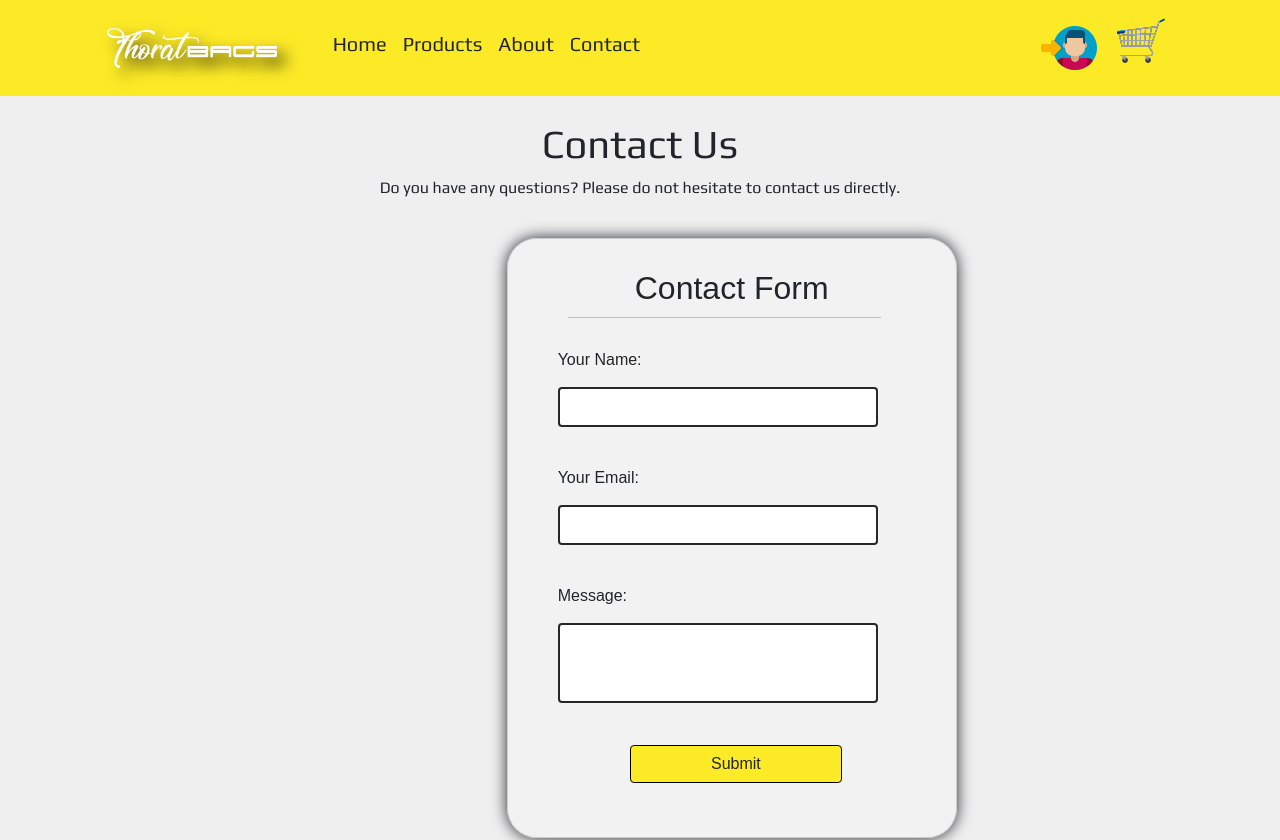
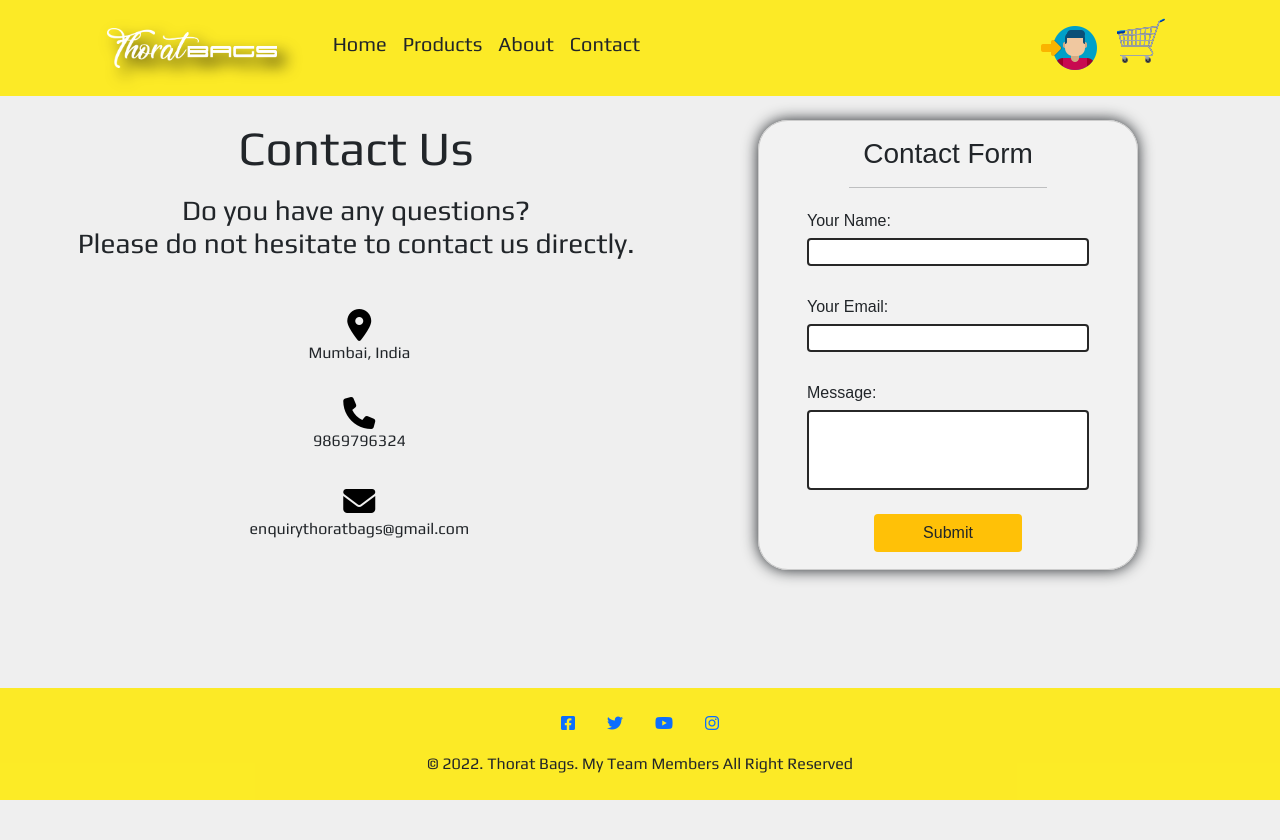
Before and after one commit to sidmadke/EBAGS, a React (Create React App) app: page /contact in a window 1280 px wide. Shown: the top 840 px of the page. After the commit the page ends 800 px from the top, so only its background shows below. Built offline with nearby package versions, Linux system fonts and the light colour scheme; a web font is replaced by a local one.

Commit message:
modified site

```diff
--- a/package.json
+++ b/package.json
@@ -21,7 +21,8 @@
     "start": "react-scripts start",
     "build": "react-scripts build",
     "test": "react-scripts test",
-    "eject": "react-scripts eject"
+    "eject": "react-scripts eject",
+    "serve": "nodemon server.js"
   },
   "eslintConfig": {
     "extends": [
--- a/src/components/navbar.jsx
+++ b/src/components/navbar.jsx
@@ -3,16 +3,18 @@ import { Link, NavLink } from 'react-router-dom';
 
 const Navbar = () => {
   return (
-    <nav className="navbar navbar-expand-lg primary-color navbar-dark">
-      <div className="container-fluid col-10 p-0 max-width-1600">
-        <NavLink class="navbar-brand me-5 logo" to="/"><img src="../images/textbag.png" alt="Thorat Bags" width="170" height="40" /></NavLink>
-        <button className="navbar-toggler" type="button" data-bs-toggle="collapse" data-bs-target="#navbarNavAltMarkup" aria-controls="navbarNavAltMarkup" aria-expanded="false" aria-label="Toggle navigation">
-          <span className="navbar-toggler-icon"></span>
-        </button>
-        <div className="collapse navbar-collapse " id="navbarNavAltMarkup">
-          <div className="navbar-nav ">
+    <nav className="navbar navbar-expand-lg primary-color navbar-light ">
+      {/* <div className='d-flex'> */}
+        <div className="container-fluid col-10 p-0 max-width-1600">
+          <NavLink class="navbar-brand me-5 logo" to="/"><img src="../images/textbag.png" alt="Thorat Bags" width="170" height="40" /></NavLink>
+          <button className="navbar-toggler" type="button" data-bs-toggle="collapse" data-bs-target="#navbarNavAltMarkup" aria-controls="navbarNavAltMarkup" aria-expanded="false" aria-label="Toggle navigation">
+            <span className="navbar-toggler-icon"></span>
+          </button>
+
+        <div className=" navbar-collapse" id="navbarNavAltMarkup">
+          <div className="navbar-nav">
             <NavLink className="nav-link text-dark" aria-current="page" to="/home"><h5>Home</h5></NavLink>
-            <a className="nav-link text-dark" href="#Category"><h5>Products</h5></a>
+            <a className="nav-link text-dark" href="/home #Category"><h5>Products</h5></a>
             <NavLink className="nav-link text-dark" to="/about"><h5>About</h5></NavLink>
             <NavLink className="nav-link text-dark" to="/contact"><h5>Contact</h5></NavLink>
           </div>
--- a/src/index.css
+++ b/src/index.css
@@ -79,73 +79,56 @@ code {
 /* Form By Farde */
 .form_main{
   /* position: relative; */
-  display: block;
+  /* display: block;
   top: 50px;
-  right: 0%;
+  right: 0%; */
   /* right: 100px; */
-  width: 450px;
-  height: 600px;
+  width: 380px;
+  height: 450px;
   border: 1px solid #ccc;
   /* margin: auto; */
-  margin-top: 38px;
-  margin-left: 400px;
+  /* margin-top: 38px;
+  margin-left: 400px; */
   background-color: #ffffff2b;
-  padding: 30px 50px 30px 50px;
+  /* padding: 30px 50px 30px 50px; */
   font-family: 'Poppins', sans-serif;
   box-shadow: 0 0 15px;
   border-radius: 30px;
 }
 
-.form_main h2{
-  text-align: center;
-  /* font-size: 2rem; */
-  /* margin-top: 40px */
-
-}
-
 .form_main hr{
-  width:90%;
-  margin: 10px 0px 20px 10px;
-
-
+  width:70%;
 }
 
 label{
   /* font-size: 1.2rem; */
-  margin:10px 0;
+  margin:5px 0;
 
 }
 
 
 .form-control{
-  height:40px;
-  width: 92%;
-  /* width:290px; */
-  border:2.5px solid rgba(0, 0, 0, 0.84);
-  margin:0 0;
-  margin-top: 5px;
-  margin-bottom: 5px;
-  padding-left:10px;
-  font-size: 1.2rem;
+  border:2px solid rgba(0, 0, 0, 0.84);
+  font-size: 0.5rem;
 }
 
 #Message{
   height:80px;
   resize: none;
 }
-.btn{
-  text-align: center;
+ /* .btn{
+ text-align: center;
 
 
 }
 button{
-  /* padding: 12px 45px; */
+  padding: 12px 45px;
   background-color: rgb(0, 0, 0);
   border-radius: 15px;
   color: #fff;
   font-size: 20px;
   font-weight: 700;
-  /* margin: 0px 110px; */
+  margin: 0px 110px;
   font-family: 'Ubuntu', sans-serif;
 }
 
@@ -160,7 +143,7 @@ button{
 }
 button:hover{
   cursor: pointer;
-}
+} */
 
 /* Chip setcode contact */
 /* Below line is write to use Google font online */
--- a/src/pages/about.jsx
+++ b/src/pages/about.jsx
@@ -5,12 +5,12 @@ const About = () => {
         <div className='col-10 offset-1'>
             <div className='row'>
                 <div className='col-6 mt-5'>
-                    <img src='/images/about.jpg' className='col-9' />
+                    <img src='/img/thoratbags logo black.png' className='col-9 logo' />
                 </div>
                 <div className='col-6 mt-5'>
                     <h2 className='primary-text'>About Us</h2>
                     <p className='my-3'>
-                        Lorem, ipsum dolor sit amet consectetur adipisicing elit. Delectus exercitationem sequi beatae voluptate sint nemo nesciunt autem assumenda temporibus voluptatum officiis provident fugiat, omnis vero dolores similique eligendi sit voluptates!
+                    Finding a clear gap in the market for high-profile bags, the brothers group decided to establish a world-class brand. They travelled through vibrant landscapes across India to find design inspirations and source the finest materials. These travels from 2010 to 2012 inspired the birth of Thorat Bags.
                     </p>
                     <div>
                         <p><i class="fa fa-check primary-text" aria-hidden="true"></i> Free Home Delivery</p>
@@ -20,15 +20,15 @@ const About = () => {
                 </div>
 
                 <div className='col-6 mt-4 mb-5'>
-                    <h2 className='mb-4 primary-text'>Our Brand Philosophy</h2>
+                    <h2 className='mb-4 primary-text'>Buy Bags Online</h2>
 
-                    <h5>CUSTOMER EXPERIENCE</h5>
-                    <p >Lorem ipsum dolor sit amet consectetur adipisicing elit. Est, repudiandae nihil. Repudiandae, tempore laboriosam quidem deserunt repellat hic? Quidem dolor quisquam ut? Impedit eligendi quae commodi cumque deleniti, consectetur, eius, cupiditate rerum amet ducimus eum omnis nobis. Voluptates, at maxime, labore possimus architecto explicabo qui nisi molestiae tempore dolorem fugiat?</p>
-                    <h5>COMFORT</h5>
-                    <p >Lorem, ipsum dolor sit amet consectetur adipisicing elit. Quisquam animi labore minus, dicta quidem explicabo quasi temporibus vel quod optio consequatur laborum natus eum odit, inventore voluptate blanditiis esse praesentium.</p>
+                    <h5>Our Collection</h5>
+                    <p >Check out our collection of fashion bags to raise your fashion quotient effortlessly. With tons of styles, colours and materials, our collection of fashion bags for men and women is drool worthy. Only question is where to start from! Let us guide you on all that is available here.</p>
+                    <h5>Our Range</h5>
+                    <p >The company’s brand portfolio includes product lines that range from affordable and mass-market to luxurious, high-end style and cater to every age group, from children and youth to men and women..</p>
                 </div>
-                <div className='col-6 mt-4 mb-5'>
-                    <img src='/images/customer.jpg' className='col-9 offset-3'/>
+                <div className='col-6 my-auto logo'>
+                    <img src='/img/thoratbags black.png' className='col-9 offset-3'/>
                 </div>
             </div>
 
--- a/src/pages/contact.jsx
+++ b/src/pages/contact.jsx
@@ -4,47 +4,48 @@ import { Helmet } from 'react';
 const Contact = () => {
 
     return (
-        <div className='col-10 offset-1 my-4'>
-            <div className='col-8 offset-2'>
-                <h1 className='text-center'>Contact Us</h1>
-                <p className='text-center'>Do you have any questions? Please do not hesitate to contact us directly.</p>
+        <div className='row col-lg-12'>
+            <div className='col-lg-6 col-md-6 col-sm-6 mt-4 px-auto'>
+                <div className='col-12 mx-5'>
+                    <p className='text-center display-5'>Contact Us</p>
+                    <h3 className='text-center'>Do you have any questions?<br/>Please do not hesitate to contact us directly.</h3>
                 </div>
 
-            <div class="form_main">
-        <div class="form">
-            <h2>Contact Form</h2>
-            <hr/>
-            <form action="javascript:sendmail()" method="post">
-                <div class="field">
-                    <label>Your Name:</label><br/>
-                    <input type="text" class="form-control" name="Name" id="Name" placeholder="" required=""/><br/>
-                </div>
-                <div class="field">
-                    <label>Your Email:</label><br/>
-                    <input type="email" class="form-control" name="Sender" id="Sender" placeholder="" required=""/><br/>
-                </div>
-
-                <label>Message:</label><br/>
-                <textarea name="Message" class="form-control" id="Message" placeholder="" required=""></textarea><br/>
-                <div class="btn">
-                    <button type="submit" class="btn btn-contact">Submit </button>
-                </div>
-            </form>
-        </div>
-    </div>
-
-                    <div className='col-3 d-flex flex-row align-items-center mb-3 mt-5 pl-3'>
-                        <div className='col-12 d-flex flex-column align-items-center mb-3'>
+                <div className='col-12 d-flex flex-column mt-4 offset-5 pt-4'>
+                    <div className='col-4 d-flex flex-column align-items-center mb-3'>
                         <i class="fa-solid fa-location-dot fs-2 primary-text"></i>
                         <p>Mumbai, India</p>
                     </div>
-                        <div className='col-12 d-flex flex-column align-items-center mb-3'>
+                    <div className='col-4 d-flex flex-column align-items-center mb-3'>
                         <i class="fa-solid fa-phone fs-2 primary-text"></i>
                         <p>9869796324</p>
                     </div>
-                        <div className='col-12 d-flex flex-column align-items-center'>
+                    <div className='col-4 d-flex flex-column align-items-center'>
                         <i class="fa-solid fa-envelope fs-2 primary-text"></i>
                         <p>enquirythoratbags@gmail.com</p>
+                    </div>
+                </div>
+            </div>
+                <div class="col-lg-6 form_main px-5 pt-3 my-4 mx-auto">
+                    <div class="form">
+                        <h3 class="text-center">Contact Form</h3>
+                        <hr class="mx-auto"/>
+                        <form action="javascript:sendmail()" method="post">
+                            <div class="field">
+                                <label>Your Name:</label><br />
+                                <input type="text" class="form-control" name="Name" id="Name" placeholder="" required="" /><br />
+                            </div>
+                            <div class="field">
+                                <label>Your Email:</label><br />
+                                <input type="email" class="form-control" name="Sender" id="Sender" placeholder="" required="" /><br />
+                            </div>
+
+                            <label>Message:</label><br />
+                            <textarea name="Message" class="form-control" id="Message" placeholder="" required=""></textarea><br />
+                            <div className="text-center">
+                                <button type="submit" class="btn btn-contact text-center bg-warning px-5">Submit</button>
+                            </div>
+                        </form>
                     </div>
                 </div>
         </div>
--- a/src/pages/loginPage.jsx
+++ b/src/pages/loginPage.jsx
@@ -56,7 +56,7 @@ class LoginPage extends Form {
                     <InputComponent title="Email" type="text" name="email" error={this.state.error.email} onChange={this.handleChange} />
                     <InputComponent title="Password" type="password" name="password" error={this.state.error.password} onChange={this.handleChange} />
                     <div className="d-flex justify-content-between align-items-center">
-                    <button type="submit" className="btn btn-primary text-white">Submit</button>
+                    <button type="submit" className="btn bg-warning text-dark btn-contact">Submit</button>
                     <span>Not a Member? <Link to='/signup'>Sign-up</Link></span>
                     </div>
                     </form>
--- a/src/pages/registerPage.jsx
+++ b/src/pages/registerPage.jsx
@@ -64,7 +64,7 @@ class RegisterPage extends Form {
                     <InputComponent title="E-mail" type="text" name="email" error={this.state.error.email} onChange={this.handleChange} />
                     <InputComponent title="Username" type="text" name="username" error={this.state.error.username} onChange={this.handleChange} />
                     <InputComponent title="Password" type="password" name="password" error={this.state.error.password} onChange={this.handleChange} />
-                    <button type="submit" className="btn btn-primary">Submit</button>
+                    <button type="submit" className="btn btn-contact bg-warning">Submit</button>
                 </form>
             </div>
         );
```
Lines whose indentation alone changed are shown as unchanged.
